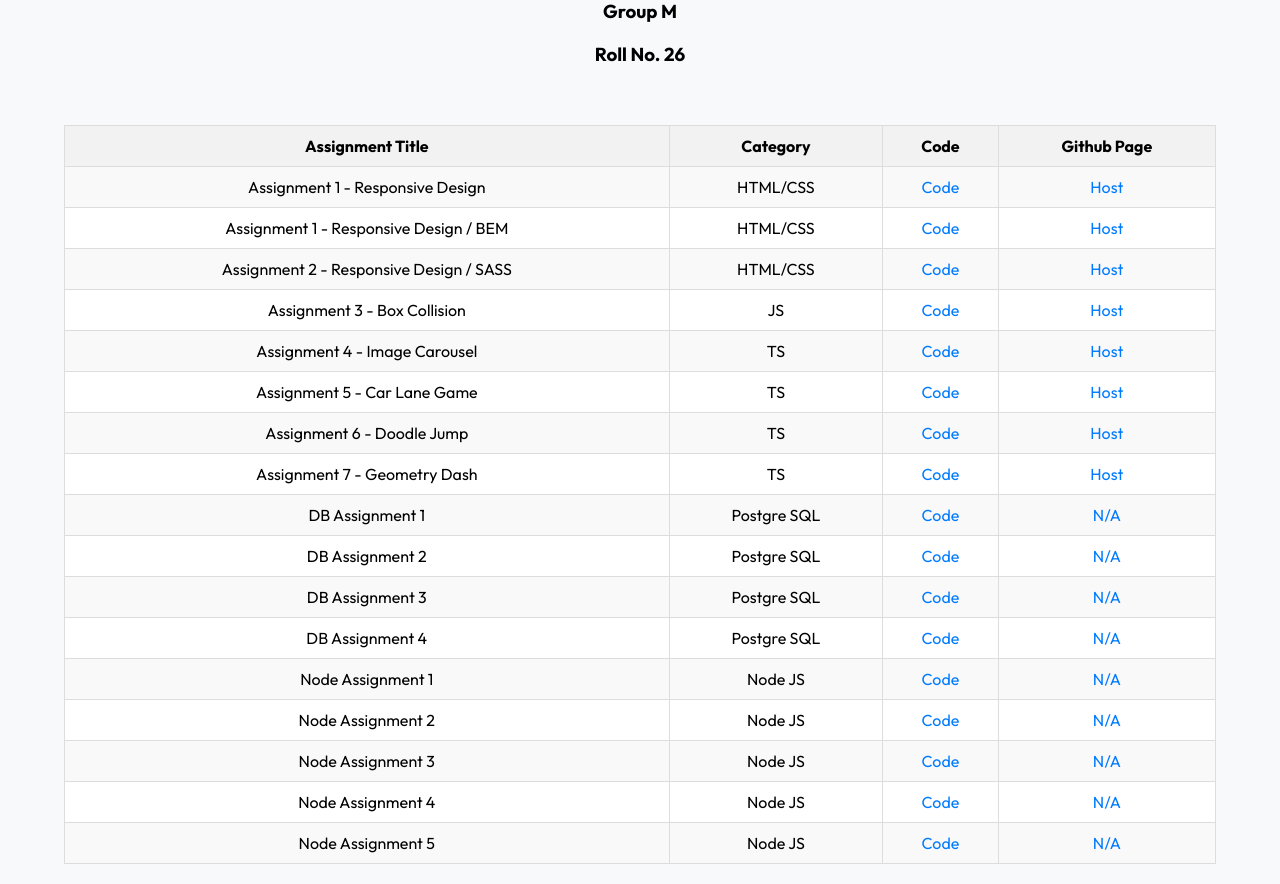
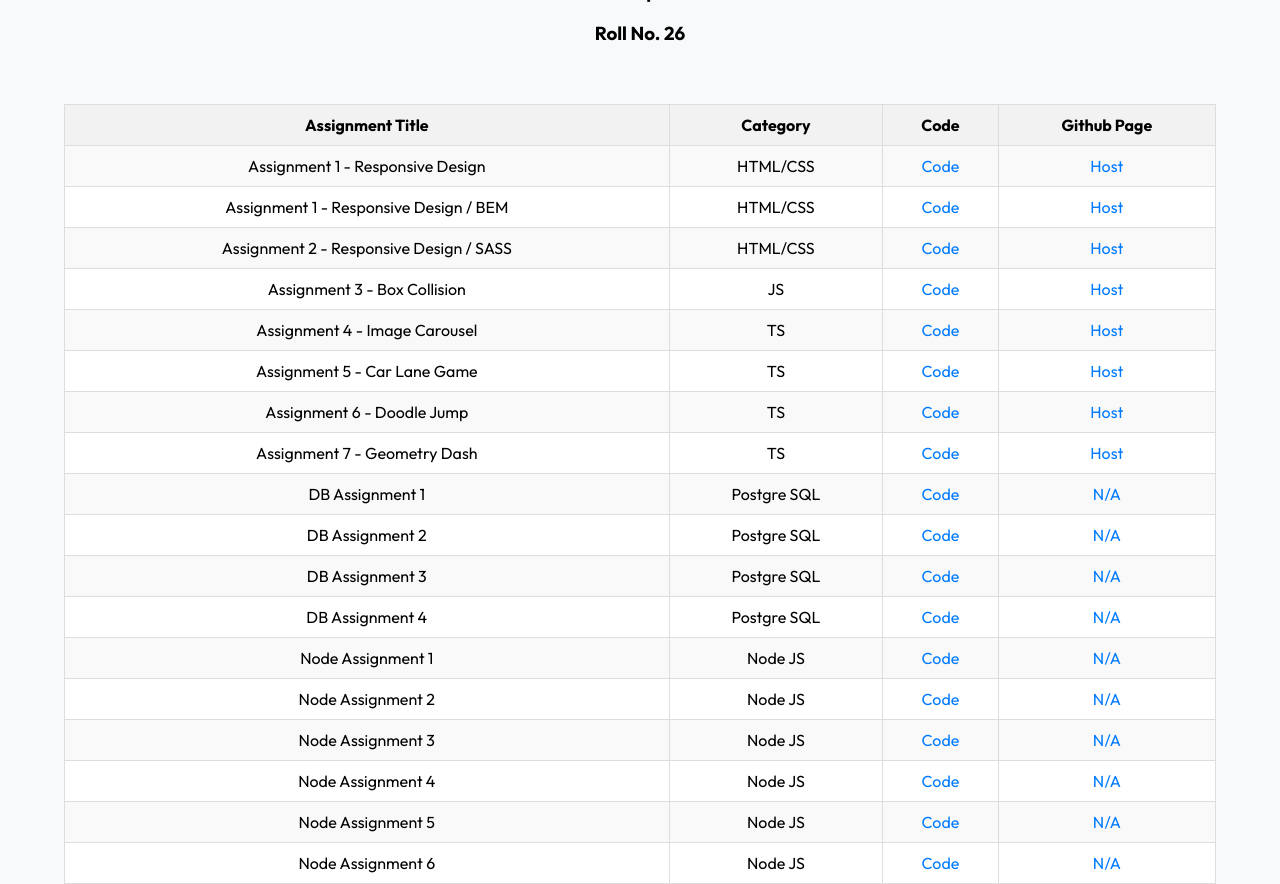
Before and after one commit to ajay9803/lf-fellowship-assignment-table, a plain HTML site: page index.html in a window 1280 px wide. Drawn offline with Linux system fonts and the light colour scheme.

Commit message:
Update node-assignment-6

```diff
--- a/index.html
+++ b/index.html
@@ -184,6 +184,12 @@
             <td><a href="https://github.com/ajay9803/node-assignment-5">Code</a></td>
             <td><a href="">N/A</a></td>
         </tr>
+        <tr>
+            <td>Node Assignment 6 </td>
+            <td>Node JS</td>
+            <td><a href="https://github.com/ajay9803/node-assignment-6">Code</a></td>
+            <td><a href="">N/A</a></td>
+        </tr>
     </table>
 </body>
 
```
